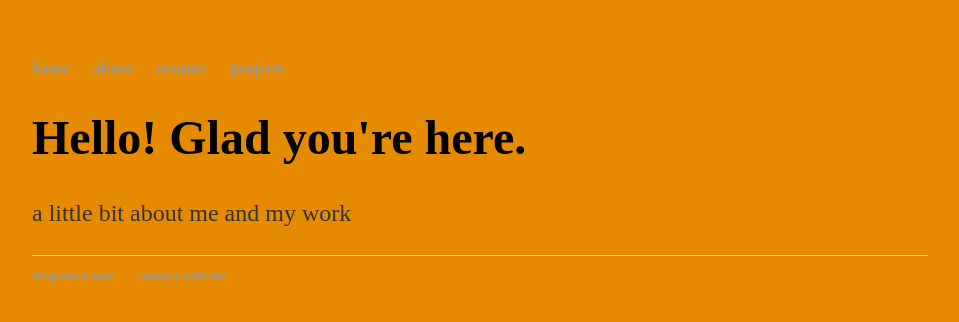
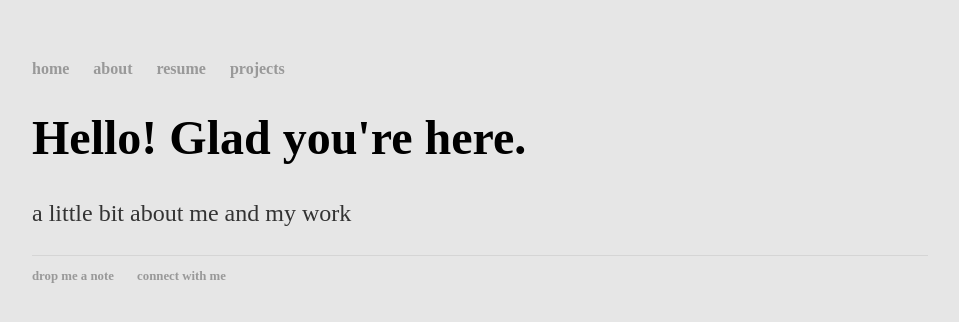
Before and after one commit to amanda-t2/amanda-t2.github.io, a Jekyll site: the page built from index.html, in a window 1280 px wide. Shown: the top 322 px of the page, without its empty margins (160-1119 px from the left). Built offline with Jekyll 4.4.1, drawn with Linux system fonts in a browser that asks for light colours.

Commit message:
Update main.css

```diff
--- a/css/main.css
+++ b/css/main.css
@@ -1,5 +1,5 @@
 body {
-    background-color: #e68a00;
+    background-color: #e6e6e6;
 }
 body {
     margin: 60px auto;
```
